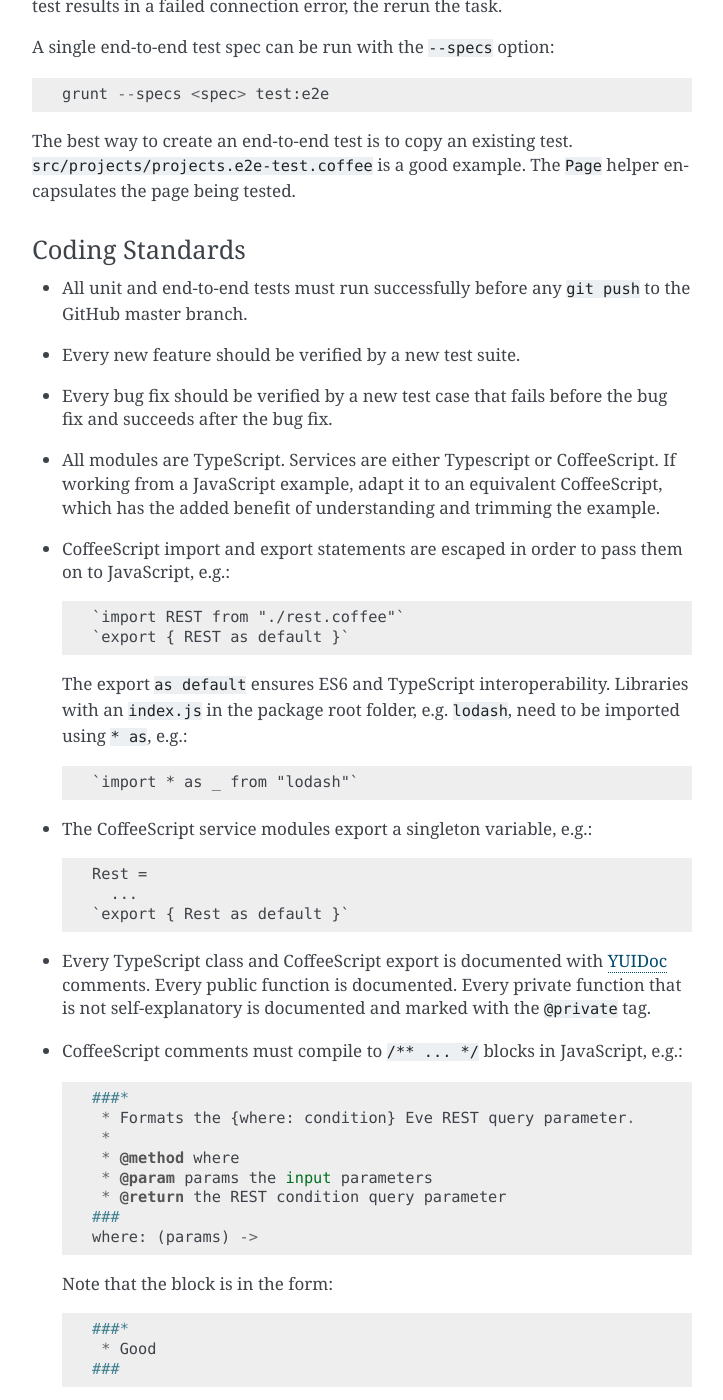
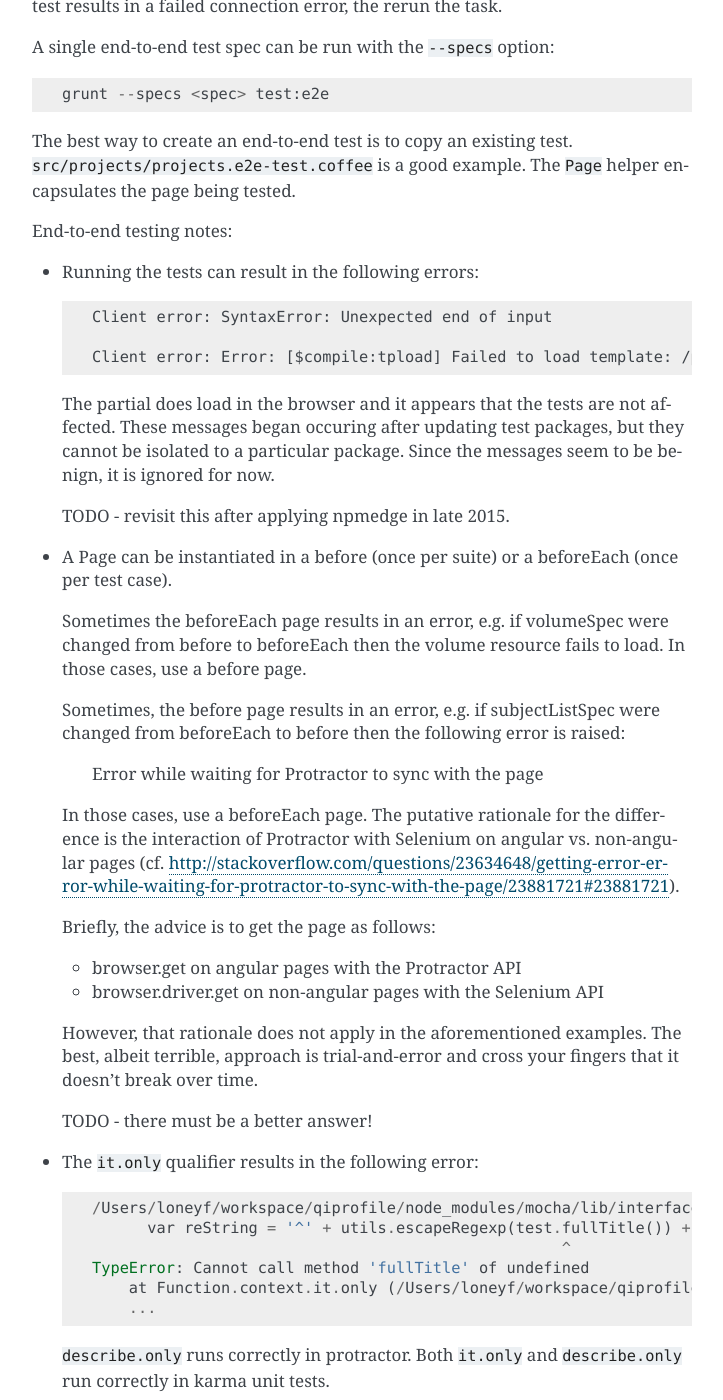
Before and after one commit to ohsu-qin/qiprofile, a Sphinx documentation site: the page built from doc/development.rst, in a window 1280 px wide and 1400 px high, scrolled down 4076 px. Shown: the whole window, without its empty margins (388-1111 px from the left). Built offline with Sphinx 7.4.7, drawn with Linux system fonts in a browser that asks for light colours; some of the changed text lies outside the part shown.

Commit message:
Move E2E testing notes to the dev doc Testing section.

```diff
--- a/doc/development.rst
+++ b/doc/development.rst
@@ -213,6 +213,75 @@ The best way to create an end-to-end test is to copy an existing test.
 ``src/projects/projects.e2e-test.coffee`` is a good example. The ``Page``
 helper encapsulates the page being tested.
 
+End-to-end testing notes:
+
+* Running the tests can result in the following errors::
+
+      Client error: SyntaxError: Unexpected end of input
+
+      Client error: Error: [$compile:tpload] Failed to load template: /partials/intensity-chart.html
+
+  The partial does load in the browser and it appears that the
+  tests are not affected. These messages began occuring after updating
+  test packages, but they cannot be isolated to a particular package.
+  Since the messages seem to be benign, it is ignored for now.
+
+  TODO - revisit this after applying npmedge in late 2015.
+
+* A Page can be instantiated in a before (once per suite) or a beforeEach
+  (once per test case).
+
+  Sometimes the beforeEach page results in an error,
+  e.g. if volumeSpec were changed from before to beforeEach then the
+  volume resource fails to load. In those cases, use a before page.
+
+  Sometimes, the before page results in an error, e.g. if subjectListSpec
+  were changed from beforeEach to before then the following error is
+  raised:
+
+      Error while waiting for Protractor to sync with the page
+
+  In those cases, use a beforeEach page. The putative rationale for the
+  difference is the interaction of Protractor with Selenium on angular vs.
+  non-angular pages
+  (cf. http://stackoverflow.com/questions/23634648/getting-error-error-while-waiting-for-protractor-to-sync-with-the-page/23881721#23881721).
+
+  Briefly, the advice is to get the page as follows:
+
+  * browser.get on angular pages with the Protractor API
+
+  * browser.driver.get on non-angular pages with the Selenium API
+
+  However, that rationale does not apply in the aforementioned examples.
+  The best, albeit terrible, approach is trial-and-error and cross your
+  fingers that it doesn't break over time.
+
+  TODO - there must be a better answer!
+
+* The ``it.only`` qualifier results in the following error::
+
+      /Users/loneyf/workspace/qiprofile/node_modules/mocha/lib/interfaces/bdd.js:124
+            var reString = '^' + utils.escapeRegexp(test.fullTitle()) + '$';
+                                                         ^
+      TypeError: Cannot call method 'fullTitle' of undefined
+          at Function.context.it.only (/Users/loneyf/workspace/qiprofile/node_modules/mocha/lib/interfaces/bdd.js:124:52)
+          ...
+
+  ``describe.only`` runs correctly in protractor. Both ``it.only`` and ``describe.only``
+  run correctly in karma unit tests.
+
+  The work-around is to confine use of ``only`` to ``describe``.
+
+  TODO - retry ``it.only`` in 2016.
+
+* An inner before which depends on a DOM element defined in an outer beforeEach
+  results in the following error::
+
+      StaleElementReferenceError: stale element reference: element is not attached to the page document
+
+  This error is caused by resetting the parent DOM element with each test case,
+  but not refreshing the child DOM element. The resolution is to ensure that
+  the inner and outer contexts are either both beforeEach or both before clauses.
 
 Coding Standards
 ----------------
```
Also changed, not shown: testing/README.rst (deleted).
